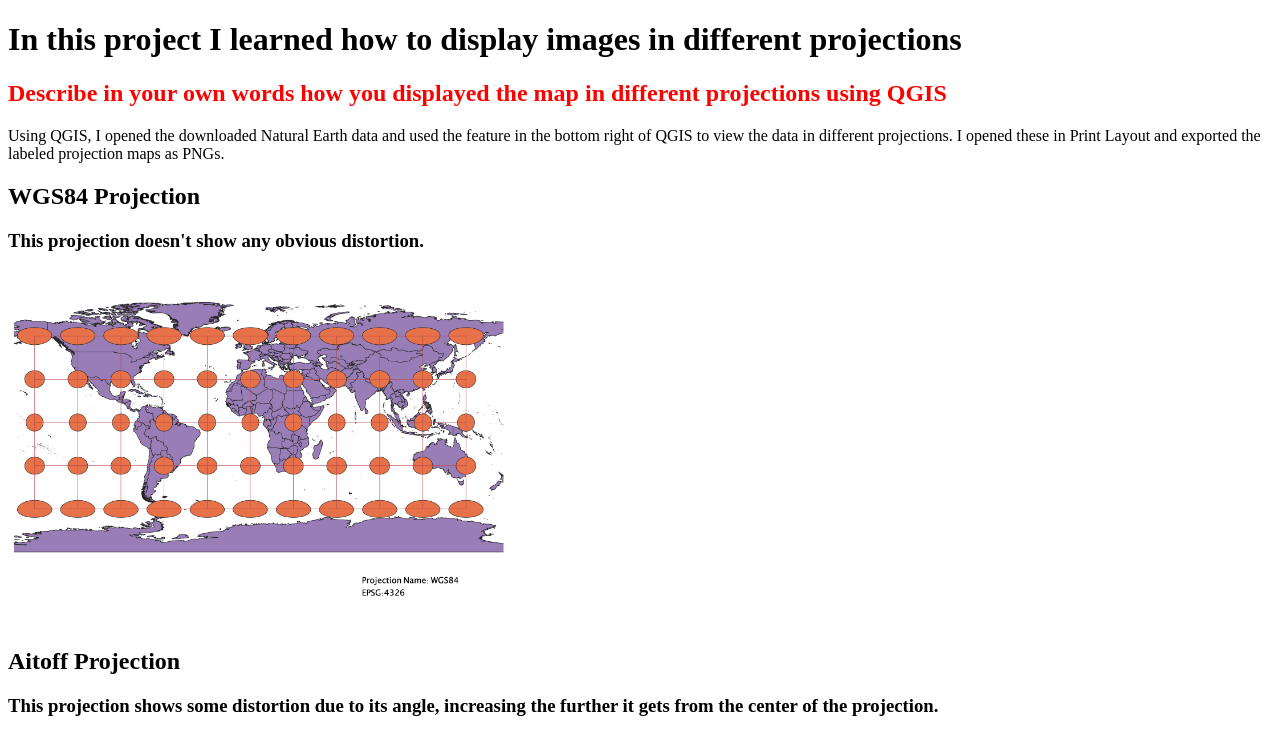
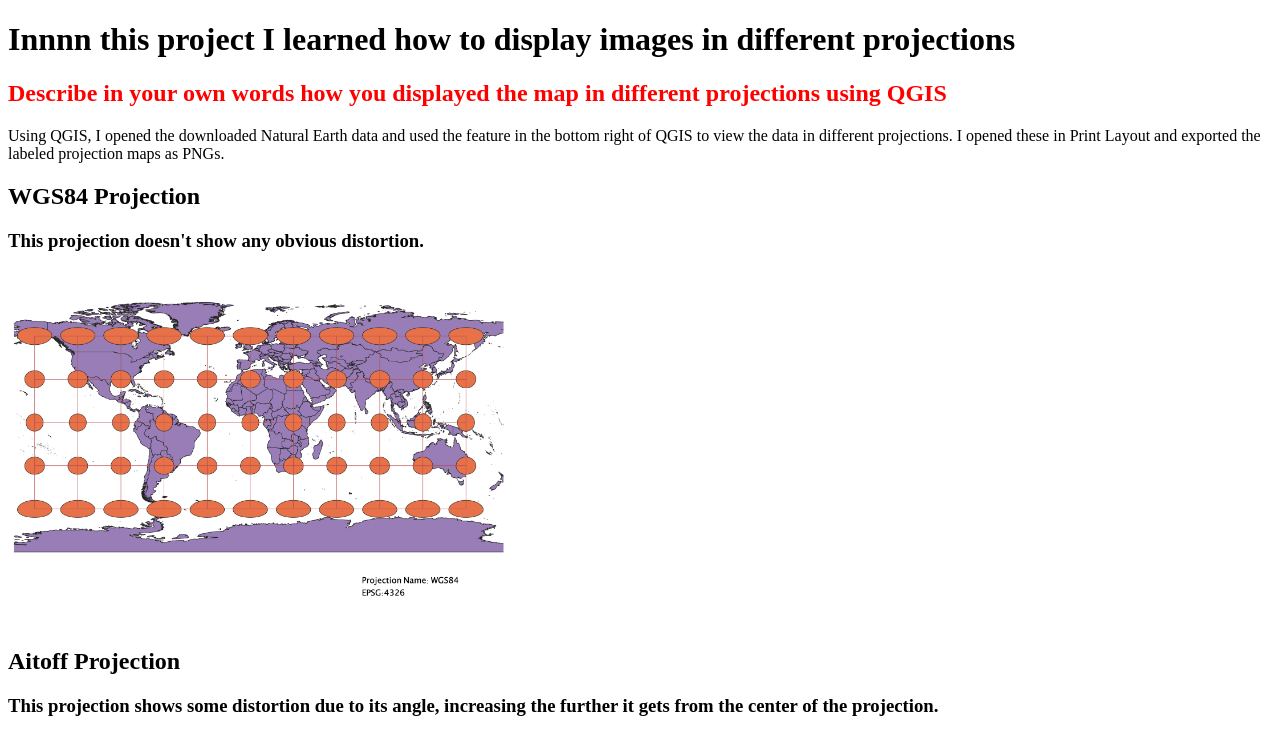
Before and after one commit to bashlynn02/bashlynn02.github.io, a plain HTML site: page index.html in a window 1280 px wide. Shown: the top 732 px of the page. Drawn offline with Linux system fonts and the light colour scheme; files whose address does not match are found by name.

Commit message:
Update index.html

```diff
--- a/index.html
+++ b/index.html
@@ -6,7 +6,7 @@
     <title>Projections</title>
 </head>
 <body>
-    <h1>In this project I learned how to display images in different projections</h1>
+    <h1>Innnn this project I learned how to display images in different projections</h1>
 
     <h2 style="color:red">Describe in your own words how you displayed the map in different projections using QGIS</h2>
     <p>Using QGIS, I opened the downloaded Natural Earth data and used the feature in the bottom right of QGIS to view the data in different projections. I opened these in Print Layout and exported the labeled projection maps as PNGs. </p>
```
